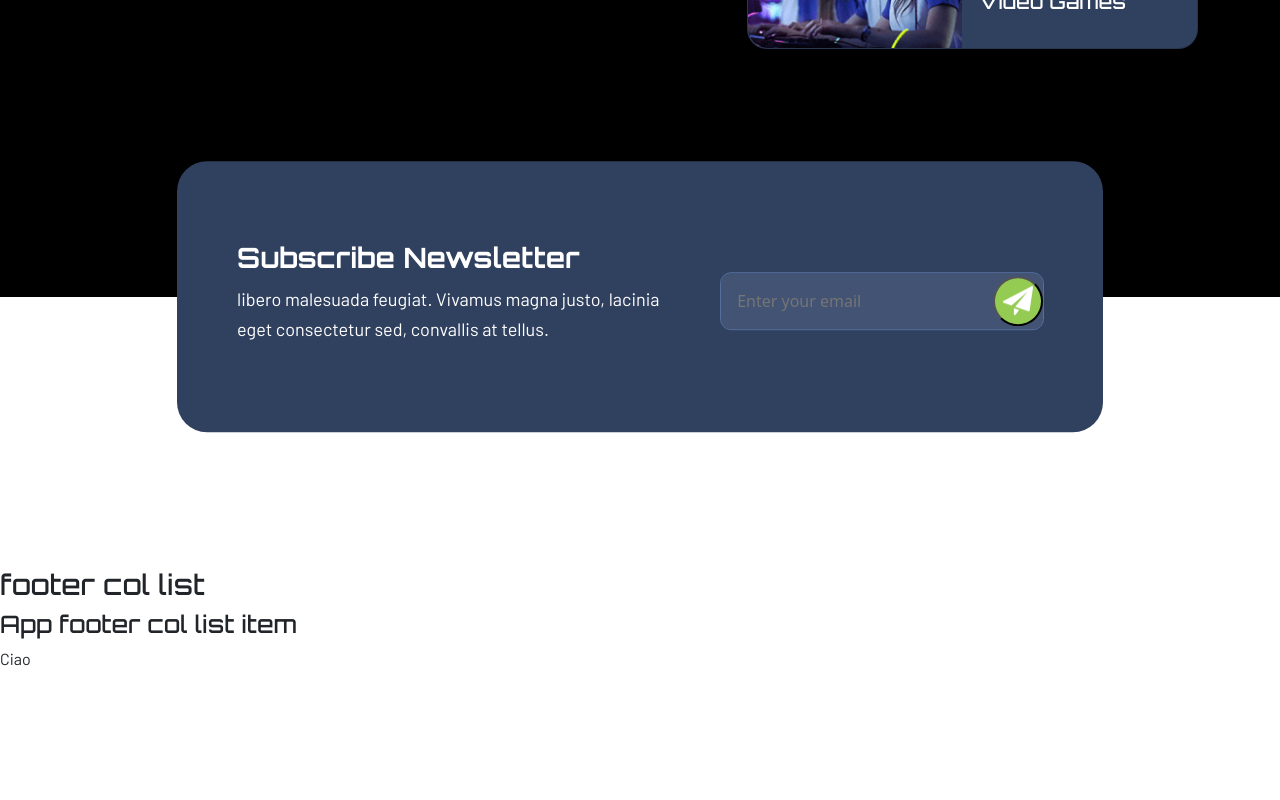
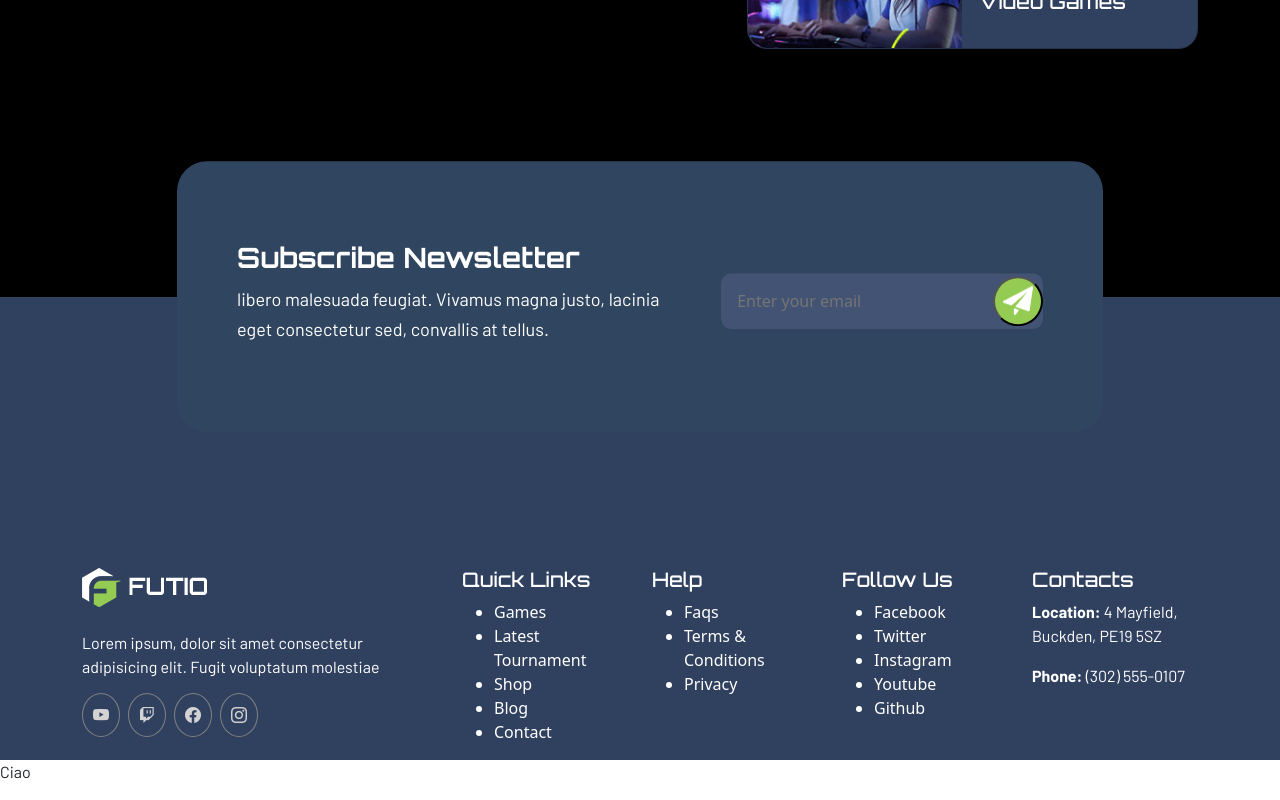
Before and after one commit to orazi-paolo/proj-html-vuejs, a Vue app: page / in a window 1280 px wide. Shown: the part 5728-6528 px from the top of the page. Before the commit the page ends 6415 px from the top, so only its background shows below. Built offline with nearby package versions, Linux system fonts and the light colour scheme.

Commit message:
added structure of main footer

```diff
--- a/src/components/AppFooter.vue
+++ b/src/components/AppFooter.vue
@@ -4,7 +4,9 @@ import AppFooterColList from './appFooterChild/AppFooterColList.vue'
 export default {
   data() {
     return {
-
+      quickLinks: ['Games', 'Latest Tournament', 'Shop', 'Blog', 'Contact'],
+      helpLinks: ['Faqs', 'Terms & Conditions', 'Privacy'],
+      followUsLinks: ['Facebook', 'Twitter', 'Instagram', 'Youtube', 'Github'],
     }
   },
   components: {
@@ -15,13 +17,65 @@ export default {
 </script>
 
 <template>
-  <footer>
+  <footer class="bg-footer text-white">
     <AppFooterNewsLetter />
-    <AppFooterColList />
+    <div class="container">
+      <div class="row">
+        <div class="col-4">
+          <a href="#">
+            <img src="../assets/logo.png" alt="logo">
+          </a>
+          <p class="mb-4 mt-4">
+            Lorem ipsum, dolor sit amet consectetur adipisicing elit. Fugit voluptatum molestiae
+          </p>
+          <div class="social">
+            <ul class="d-flex list-unstyled">
+              <li class="pe-2">
+                <a href="#">
+                  <i class="bi bi-youtube"></i>
+                </a>
+              </li>
+              <li class="pe-2">
+                <a href="#">
+                  <i class="bi bi-twitch"></i>
+                </a>
+              </li>
+              <li class="pe-2">
+                <a href="#">
+                  <i class="bi bi-facebook"></i>
+                </a>
+              </li>
+              <li class="pe-2">
+                <a href="#">
+                  <i class="bi bi-instagram"></i>
+                </a>
+              </li>
+            </ul>
+          </div>
+        </div>
+          <AppFooterColList title="Quick Links" :items="quickLinks" />
+          <AppFooterColList title="Help" :items="helpLinks" />
+          <AppFooterColList title="Follow Us" :items="followUsLinks"/>
+          <div class="col-2">
+            <h5>Contacts</h5>
+            <p><strong>Location:</strong> 4 Mayfield, Buckden, PE19 5SZ</p>
+            <p><strong>Phone:</strong> (302) 555-0107</p>
+          </div>
+      </div>
+    </div>
 
   </footer>
 
 </template>
 
 <style lang="scss" scoped>
+.bg-footer {
+  background-color: #30405F;
+}
+ul li a{
+  color: lightgray;
+  border: 1px solid gray;
+  border-radius: 50%;
+  padding: 10px;
+}
 </style>
--- a/src/components/appFooterChild/AppFooterColList.vue
+++ b/src/components/appFooterChild/AppFooterColList.vue
@@ -1,22 +1,32 @@
 <script>
-import AppFooterColListItem from'./AppFooterColListItem.vue'
 export default {
   data() {
     return {
 
     }
   },
-  components: {
-    AppFooterColListItem
+  props: {
+    title: {
+      type: String,
+      required: true
+    },
+    items: {
+      type: Array,
+      required: true
+    }
   }
 }
 </script>
 
 <template>
-    <h3>
-        footer col list
-    </h3>
-    <AppFooterColListItem />
+  <div class="col-2">
+    <h5>
+      {{ title }}
+    </h5>
+    <ul>
+      <li v-for="item in items" :key="item"> {{ item }}</li>
+    </ul>
+  </div>
 </template>
 
 <style scoped>
--- a/src/components/appFooterChild/AppFooterColListItem.vue
+++ /dev/null
@@ -1,19 +0,0 @@
-<script>
-export default {
-  data() {
-    return {
-
-    }
-  }
-}
-</script>
-
-<template>
-    <h4>
-        App footer col list item
-    </h4>
-
-</template>
-
-<style scoped>
-</style>
--- a/src/components/appFooterChild/AppFooterNewsLetter.vue
+++ b/src/components/appFooterChild/AppFooterNewsLetter.vue
@@ -56,7 +56,7 @@ export default {
 
     .footer-form{
       border-radius: 30px;
-      background-color: #30405f;
+      background-color: #30455f;
       padding: 80px 60px 72px;
 
       .title{
@@ -72,7 +72,7 @@ export default {
       }
       .input-area{
         background-color: #425374;
-        outline: 1px solid #556f9c;
+        outline: 1px solid #30455f;
         border-radius: 10px;
         input{
           margin: 4px;
```
